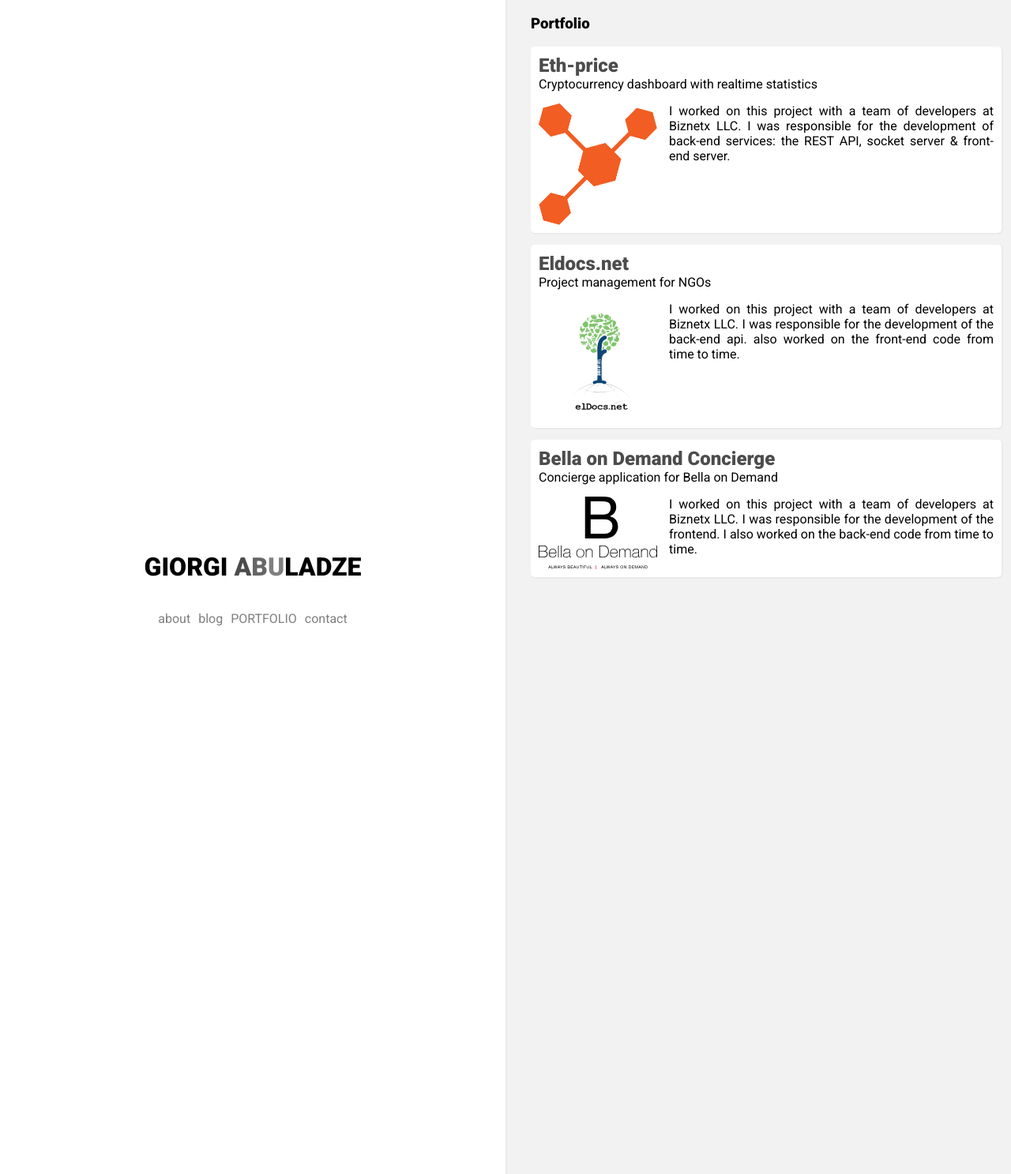
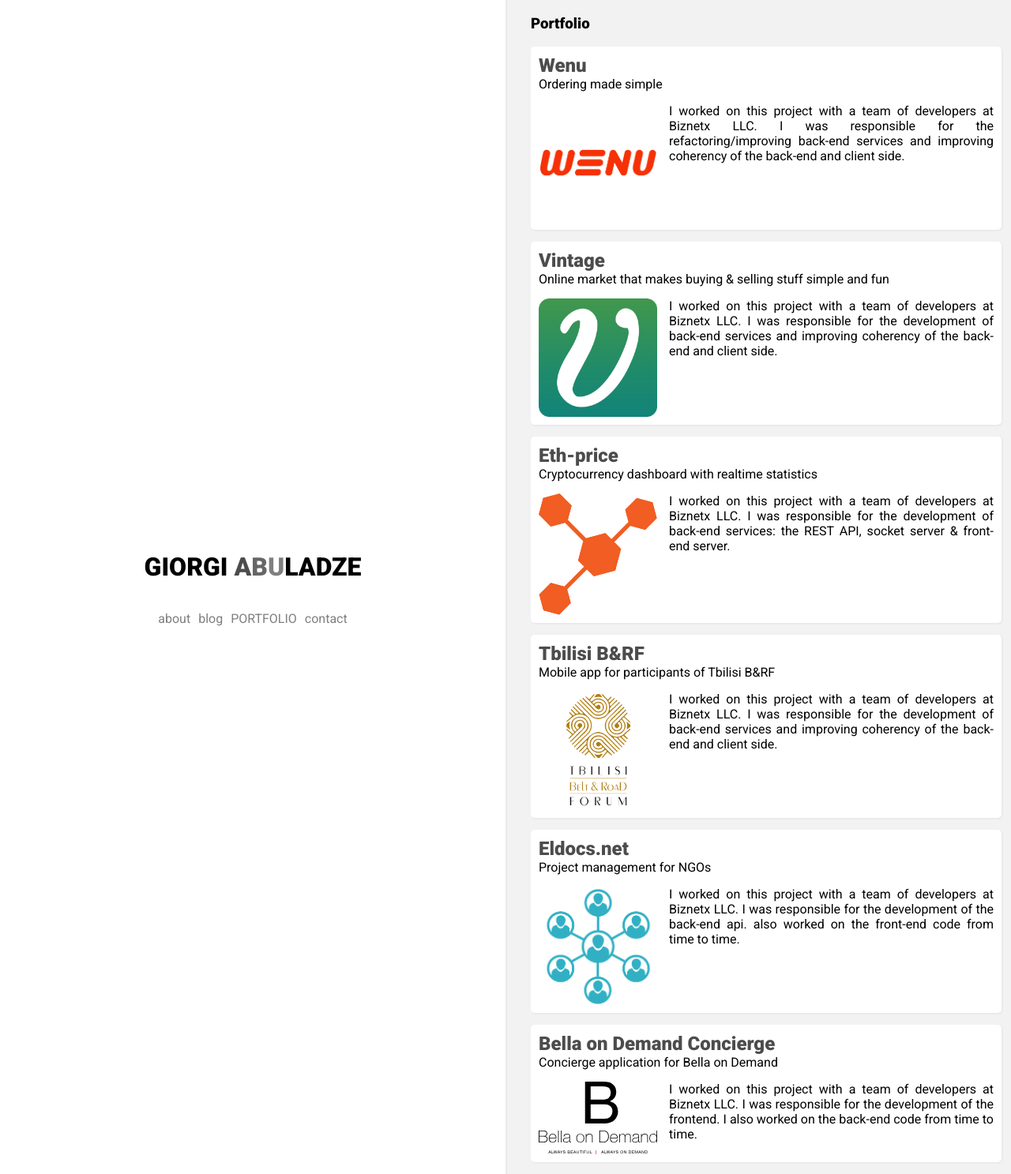
Before and after one commit to gabuladze/gabuladze.github.io, a Jekyll site: the page built from portfolio.html, in a window 1280 px wide. Shown: the whole page at 79% size. Built offline with Jekyll 4.4.1, drawn with Linux system fonts in a browser that asks for light colours.

Commit message:
Updated project list

```diff
--- a/_data/projects.json
+++ b/_data/projects.json
@@ -1,10 +1,31 @@
 [
+  {
+    "title": "Wenu",
+    "url": "https://wenu.io",
+    "thumbnail": "/assets/img/wenu-thumb.png",
+    "subtitle": "Ordering made simple",
+    "description": "I worked on this project with a team of developers at Biznetx LLC. I was responsible for the refactoring/improving back-end services and improving coherency of the back-end and client side."
+  },
+  {
+    "title": "Vintage",
+    "url": "",
+    "thumbnail": "/assets/img/vintage-thumb.png",
+    "subtitle": "Online market that makes buying & selling stuff simple and fun",
+    "description": "I worked on this project with a team of developers at Biznetx LLC. I was responsible for the development of back-end services and improving coherency of the back-end and client side."
+  },
   {
     "title": "Eth-price",
     "url": "https://eth-price.com",
     "thumbnail": "/assets/img/eth-price-thumb.png",
     "subtitle": "Cryptocurrency dashboard with realtime statistics",
     "description": "I worked on this project with a team of developers at Biznetx LLC. I was responsible for the development of back-end services: the REST API, socket server & front-end server."
+  },
+  {
+    "title": "Tbilisi B&RF",
+    "url": "https://play.google.com/store/apps/details?id=com.tbrf",
+    "thumbnail": "/assets/img/tbilisibrf-thumb.png",
+    "subtitle": "Mobile app for participants of Tbilisi B&RF",
+    "description": "I worked on this project with a team of developers at Biznetx LLC. I was responsible for the development of back-end services and improving coherency of the back-end and client side."
   },
   {
     "title": "Eldocs.net",
```
Also changed, not shown: assets/img/eldocs-thumb.png, assets/img/tbilisibrf-thumb.png (added), assets/img/vintage-thumb.png (added), assets/img/wenu-thumb.png (added).
